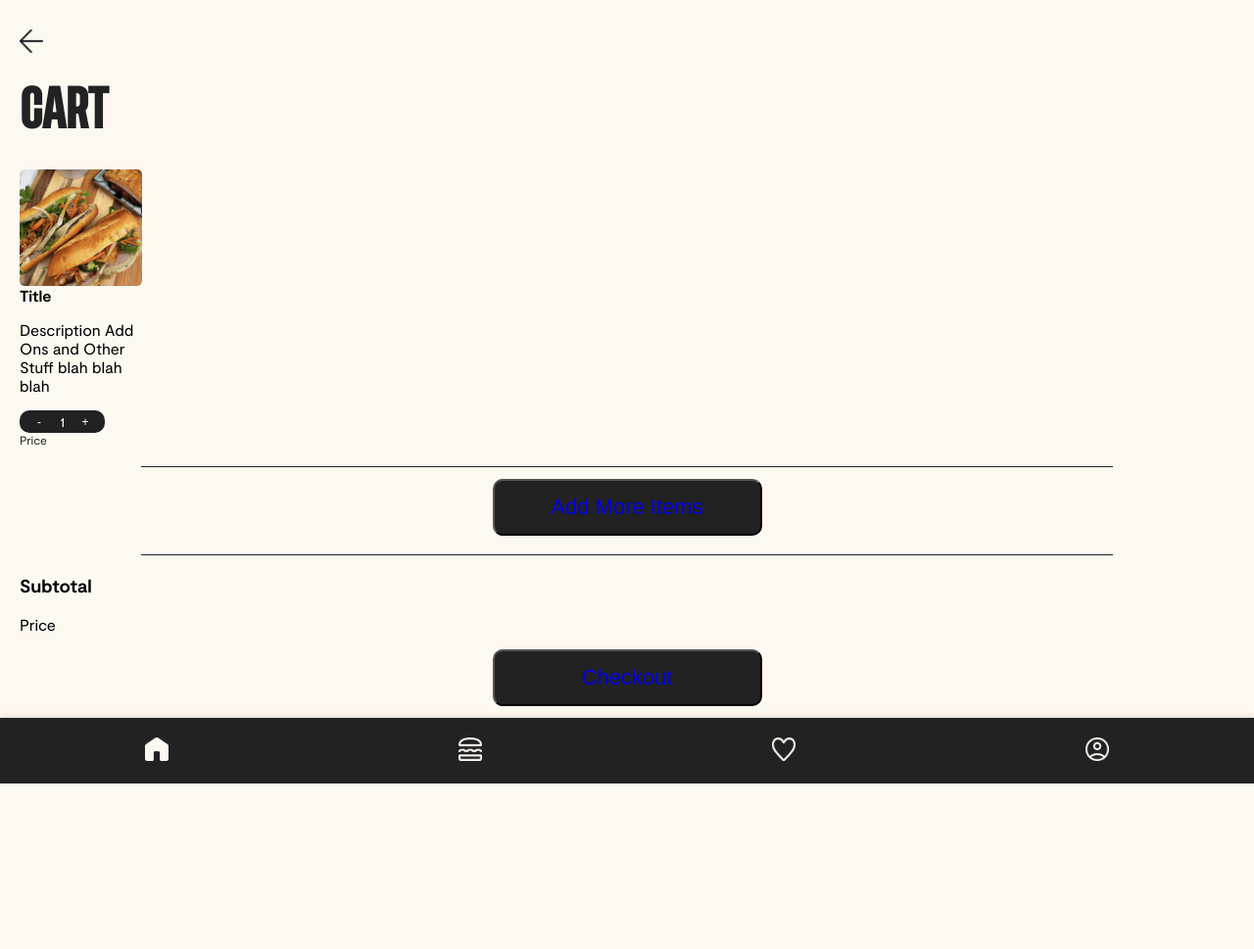
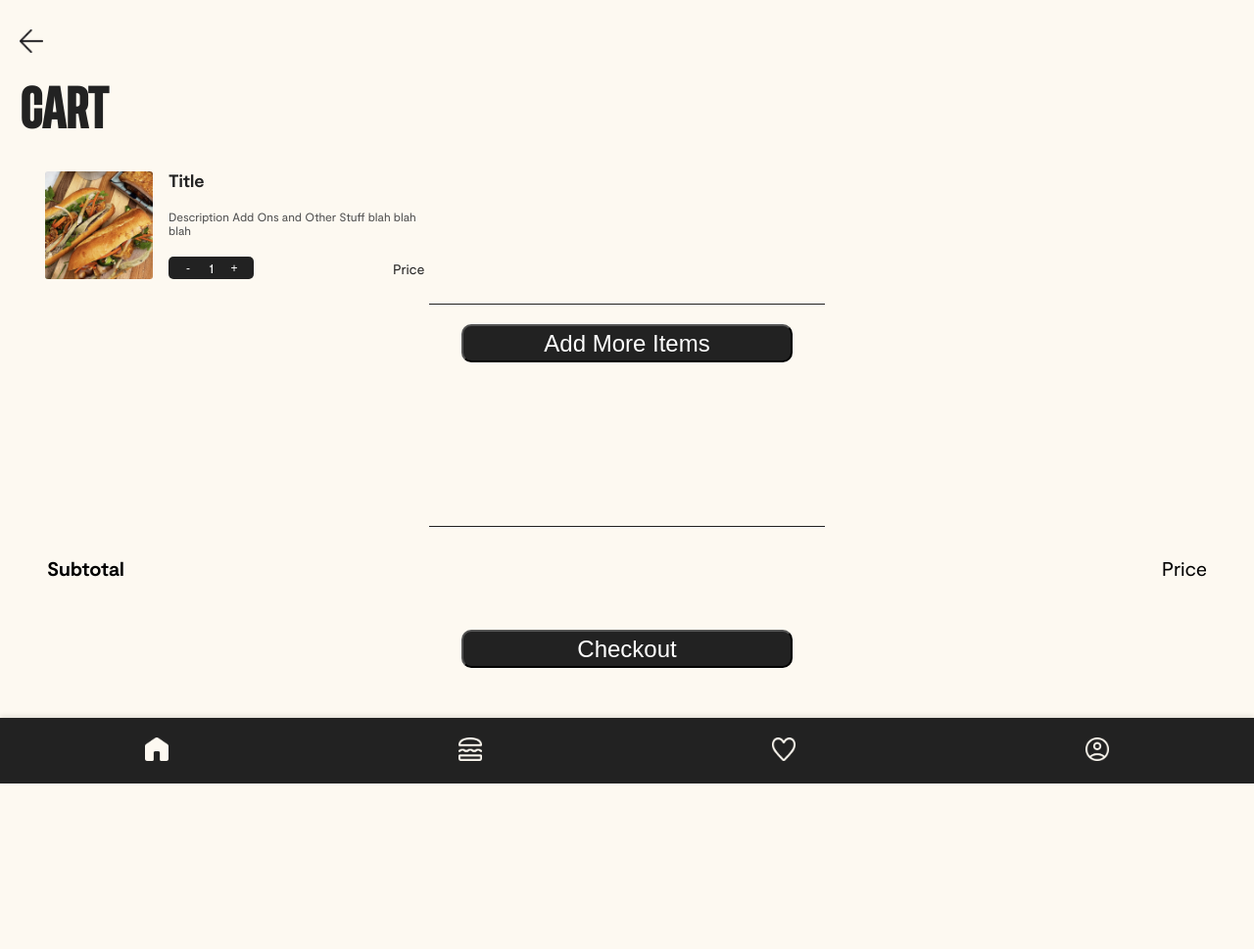
Before and after one commit to mjc498/idm216-lennox-app, a PHP site: page /dummy_db/public_html/cart.php in a window 1280 px wide. Shown: the whole page at 98% size. Before the commit the page ends 800 px from the top, so only its background shows below. Run offline with PHP 8.4, Linux system fonts and the light colour scheme.

Commit message:
Update styles.css

```diff
--- a/public_html/css/styles.css
+++ b/public_html/css/styles.css
@@ -33,6 +33,13 @@ h1 {
 a {
     text-decoration: none;
 }
+
+button a {
+    text-decoration: none;
+    color: inherit;
+    display: inline-block;
+}
+
 
 /* ------------------------------------------ */
 /* HEADER */
@@ -120,21 +127,12 @@ a {
 
 /* ------------------------------------------ */
 /* FOOD CARDS */
-
-.order-map {
-    width: 341px;
-    height: 200px;
-    border-radius: 10px;
-    background: url(../images/map.png) lightgray 50% / cover no-repeat;
-    margin: 0 auto;
-    display: block;
-}
 .orders-container {
     display: flex;
     overflow-x: auto;
     gap: 15px;
     padding-bottom: 8px;
-    overflow: auto;
+    overflow: visible;
 
 }
 
@@ -234,26 +232,12 @@ a {
 
 /* ------------------------------------------ */
 /* MENU */
-
 .menu-page .filter-buttons-wrapper {
     margin-top: -20px;
 }
 
 .menu-page .section-title {
     margin-bottom: 15px;
-}
-
-.menu-button {
-    width: 319.925px;
-    height: 39px;
-    background-color: var(--primary-font-color);
-    color: var(--secondary-bg-color);
-    border-radius: 10px;
-    cursor: pointer;
-    font-size: 15px;
-    transition: background 0.3s ease-in-out, color 0.3s ease-in-out;
-    display: block;
-    margin: 10px auto 19px;
 }
 
 /* ------------------------------------------ */
@@ -291,8 +275,9 @@ a {
 }
 
 /* ------------------------------------------ */
-/* CATEGORY PAGES */
-.category-page .orders-container {
+/* CATEGORY PAGE */
+.category-page .orders-container,
+.cart-page .orders-container {
     display: flex;
     flex-direction: column;
     margin: 24px 24px 15px 24px ;
@@ -300,37 +285,45 @@ a {
 
 }
 
-.category-page .food-image {
+.category-page .food-image,
+.cart-page .food-image {
     width: 110px;
     height: 110px;
     border-radius: 5px;
-    border: 2px solid var(--lennox-tan, #FDF9F1);
+    border: 2px solid var(--primary-bg-color);
 }
 
-.category-page .item-info {
+.category-page .item-info,
+.cart-page .item-info {
     min-width: 150px;
+    flex: 1;
 }
 
-.category-page .order-item {
+.category-page .order-item,
+.cart-page .order-item {
     display: flex;
-    align-items: center;
-    justify-content: space-between;
+    align-items: flex-start;
+    justify-content: flex-start;
     gap: 14px;
+    width: 120%;
+    position: relative;
 }
 
-.category-page .title {
+.category-page .title,
+.cart-page .title {
         font-size: 18px;
         font-weight: bold;
         color: var(--primary-font-color);
         margin-bottom: 7px;
 }
 
-.category-page .calories {
+.category-page .calories,
+.cart-page .calories {
     color: #4F4F4F;
     font-size: 12px;
     font-weight: 400;
-    margin-bottom: 4px;
-}
+    display: block;
+    max-width: 100%;}
 
 .category-page .prep-time {
     display: flex;
@@ -343,21 +336,27 @@ a {
     white-space: nowrap;
 }
 
-.category-page .counter-price-container {
+.category-page .counter-price-container,
+.cart-page .counter-price-container {
     display: flex;
     justify-content: space-between;
     align-items: center;
+    position: relative;
+    width: 100%;
 }
 
-.category-page .price {
+.category-page .price,
+.cart-page .price {
     font-size: 14px;
     color: var(--primary-font-color);
     text-align: right;
-    min-width: 190px;
     white-space: nowrap;
+    margin-left: auto;
+    margin-top: 12px;
 }
 
-.category-page .profile-underline {
+.category-page .profile-underline,
+.cart-page .profile-underline {
     width: 404px;
     height: 1px;
     background-color: var(--primary-font-color);
@@ -365,15 +364,151 @@ a {
 }
 
 /* ------------------------------------------ */
+/* SINGLE */
+.image-container {
+    display: flex;
+    justify-content: center;
+    align-items: center;
+    margin: 60px auto 0;
+}
+
+.centered-image {
+    height: 300px;
+    width: 80%;
+    object-fit: cover;
+    border-radius: 5px;
+}
+
+.single-page .info-wrapper {
+    margin-left: 20px;
+}
+
+.single-page .subtotal-container {
+    width: 82%;
+    display: flex;
+    justify-content: space-between;
+    align-items: center;
+    margin-bottom: 0;
+}
+
+.single-page .info-container {
+    display: flex;
+    width: 100%;
+    margin: 0 auto 0 4px;
+    font-size: 14px;
+}
+
+.single-page .calories {
+    margin: 0 11px 0 26px ;
+}
+
+.single-page .counter-heart-container {
+    display: flex;
+    align-items: center;
+    justify-content: space-between;
+    width: 82%;
+    margin: 15px 0 0 30px;
+}
+
+.single-page .counter-container {
+    border-radius: 5px;
+    width: 87px;
+    height: 33px;
+}
+
+.heart-button {
+    background: none;
+    border: none;
+    cursor: pointer;
+    outline: none;
+    display: flex;
+    align-items: center;
+    justify-content: center;
+    width: 30px;
+    height: 30px;
+    transition: transform 0.2s ease-in-out;
+    position: relative;
+}
+
+.heart-button img {
+    width: 30px;
+    height: 30px;
+}
+
+.heart-button:active {
+    transform: scale(0.9);
+}
+
+.heart-active {
+    animation: bounce 0.3s ease-in-out;
+}
+
+@keyframes bounce {
+    0% { transform: scale(1); }
+    50% { transform: scale(1.2); }
+    100% { transform: scale(1); }
+}
+
+.single-page .description-notes-container {
+    display: flex;
+    flex-direction: column;
+    align-items: flex-start;
+    width: 100%;
+    max-width: 350px;
+    margin-left: 32px;
+}
+
+.single-page .description-title,
+.single-page .notes-title {
+    font-size: 20px;
+    font-weight: 500;
+    margin-bottom: 0;
+}
+
+.single-page .description-text {
+    font-size: 13px;
+    font-weight: 400;
+    max-width: 330px;
+}
+
+.single-page .notes-textarea {
+    width: 330px;
+    height: 110px;
+    margin: 10px 0;
+    padding: 10px;
+    border-radius: 5px;
+    font-size: 17px;
+    font-style: italic;
+    font-weight: 401;
+    color: var(--lennox-black, #222);
+    opacity: 0.32;
+    resize: none;
+}
+
+.single-page .notes-textarea::placeholder {
+    font-family: 'Moderat', sans-serif;
+    font-size: 17px;
+    font-style: italic;
+    font-weight: 401;
+    line-height: normal;
+    opacity: 0.32;
+}
+
+/* ------------------------------------------ */
 /* COUNTER BUTTON */
-.counter-container {
+.counter-container,
+.cart-page .counter-container {
     display: flex;
     align-items: center;
     background-color: var(--primary-font-color);
-    border-radius: 10px;
+    border-radius: 5px;
     width: 87px;
     height: 23px;
     justify-content: center;
+}
+
+.cart-page .counter-container {
+    margin-top: 8px;
 }
 
 .counter-button {
@@ -477,6 +612,13 @@ a {
 .login-button:hover {
     background-color: var(--primary-button-color);
     color: var(--primary-font-color);
+}
+
+.cart-page .login-button {
+    width: 338px;
+    height: 39px;
+    font-size: 24px;
+    margin: 20px auto 167px;
 }
 
 .signup-button {
@@ -620,6 +762,27 @@ a {
 }
 
 /* ------------------------------------------ */
+/* SUBTOTAL */
+.subtotal-container {
+    display: flex;
+    justify-content: space-between;
+    align-items: center;
+    margin: 0 28px 31px 28px;
+}
+
+.subtotal-title {
+    font-size: 20px;
+    font-weight: 700;
+}
+
+.subtotal-price {
+    width: 84px;
+    text-align: right;
+    font-size: 20px;
+}
+
+
+/* ------------------------------------------ */
 /* FOOTER */
 .footer-nav {
     position: fixed;
```
